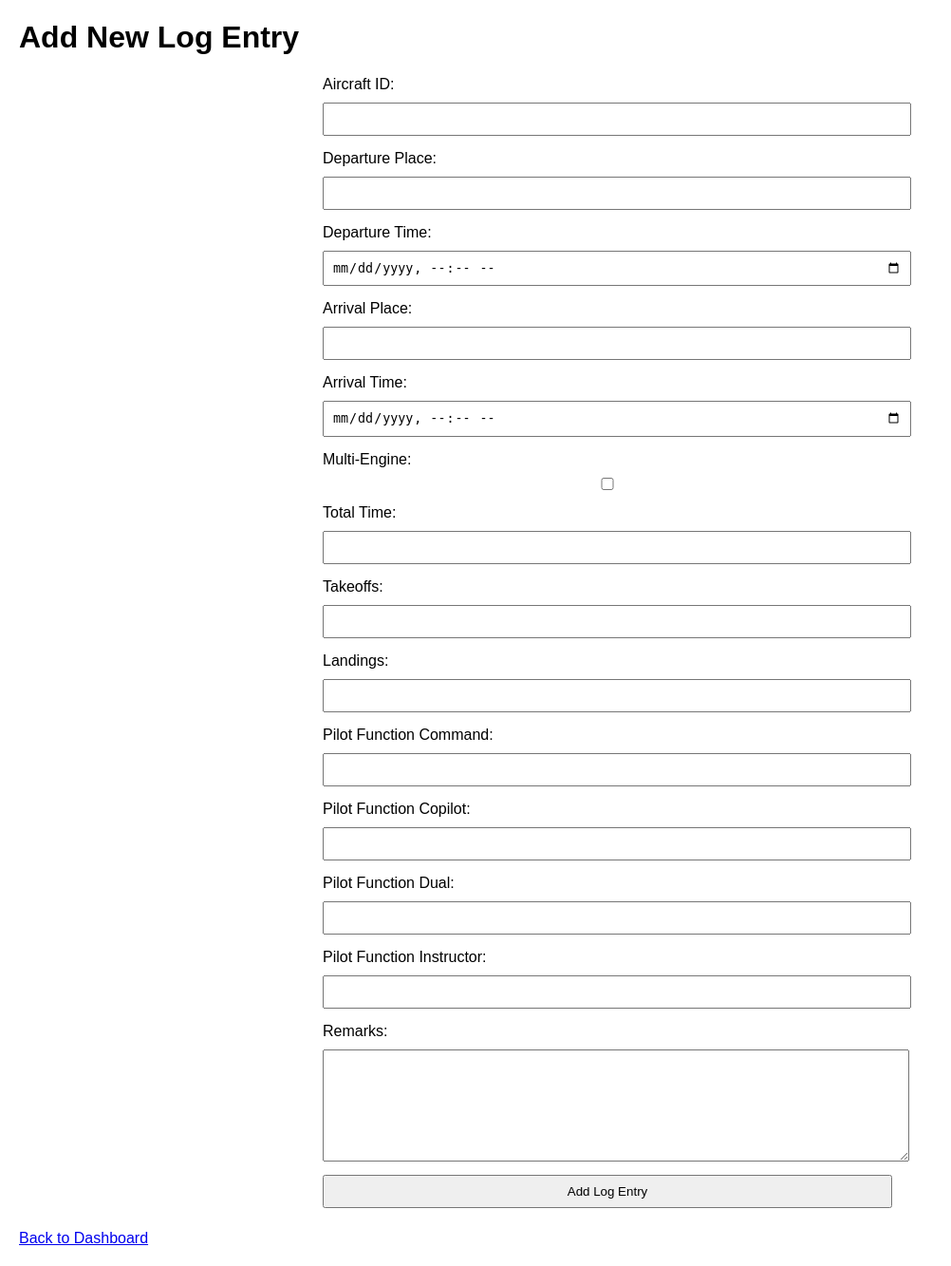
After one commit to alessiottavo/DigiLogbook, a PHP site: page /addentry.php in a window 1280 px wide. The commit adds this page. Shown: the whole page at 95% size, without its empty margins (0-1002 px from the left). Run offline with PHP 8.4, Linux system fonts and the light colour scheme; the visitor is signed in with stand-in values (Sample User, id 1).

Commit message:
Added LogEntry data model and Service with business logic

```diff
--- a/mysql/init.sql
+++ b/mysql/init.sql
@@ -65,8 +65,8 @@ VALUES
 -- Insert sample data into logentry table
 INSERT INTO logentries (pilot_id, aircraft_id, departure_place, departure_time, arrival_place, arrival_time, multi_engine, total_time, takeoffs, landings, pilot_fun_command, pilot_fun_copilot, pilot_fun_dual, pilot_fun_instructor, remarks)
 VALUES
-(1, 1, 'LAX', '2023-07-01 06:00:00', 'SFO', '2023-07-01 08:00:00', FALSE, 2, 1, 1, 2, 0, 0, 0, 'Routine training flight'),
-(2, 2, 'JFK', '2023-07-15 09:00:00', 'BOS', '2023-07-15 10:30:00', FALSE, 1.5, 1, 1, 1, 0, 0, 0, 'Checked out on new aircraft'),
+(1, 1, 'LAX', '2023-07-01 06:00:00', 'SFO', '2023-07-01 08:00:00', FALSE, 120, 1, 1, 2, 0, 0, 0, 'Routine training flight'),
+(2, 2, 'JFK', '2023-07-15 09:00:00', 'BOS', '2023-07-15 10:30:00', FALSE, 90, 1, 1, 1, 0, 0, 0, 'Checked out on new aircraft'),
 (3, 3, 'ORD', '2023-07-20 07:30:00', 'DFW', '2023-07-20 11:00:00', TRUE, 3.5, 2, 2, 3, 0, 0, 0, 'Multi-engine training'),
 (1, 2, 'LAX', '2023-07-02 07:00:00', 'ORD', '2023-07-02 09:30:00', TRUE, 2.5, 1, 1, 1, 1, 1, 0, 'Cross-country flight'),
 (1, 3, 'ORD', '2023-07-03 10:00:00', 'ATL', '2023-07-03 13:00:00', FALSE, 3, 1, 2, 2, 1, 0, 1, 'Flight training with multi-engine aircraft'),
--- /dev/null
+++ b/www/addentry.php
@@ -0,0 +1,152 @@
+<?php
+
+session_start();
+
+// Check if the user is logged in
+if (!isset($_SESSION['logged_in']) || !$_SESSION['logged_in']) {
+    header('Location: index.php');
+    exit();
+}
+
+// Include necessary files for form handling
+require './service/EntryLogService.php';
+
+$entryLogService = new EntryLogService();
+$message = '';
+
+// Handle form submission
+if ($_SERVER['REQUEST_METHOD'] === 'POST' && isset($_POST['create_entry'])) {
+    $pilotId = $_SESSION['pilot_id'];
+    $aircraftId = $_POST['aircraft_id'];
+    $departurePlace = $_POST['departure_place'];
+    $departureTime = $_POST['departure_time'];
+    $arrivalPlace = $_POST['arrival_place'];
+    $arrivalTime = $_POST['arrival_time'];
+    $multiEngine = isset($_POST['multi_engine']) ? 1 : 0;
+    $totalTime = $_POST['total_time'];
+    $takeoffs = $_POST['takeoffs'];
+    $landings = $_POST['landings'];
+    $pilotFunCommand = $_POST['pilot_fun_command'];
+    $pilotFunCopilot = $_POST['pilot_fun_copilot'];
+    $pilotFunDual = $_POST['pilot_fun_dual'];
+    $pilotFunInstructor = $_POST['pilot_fun_instructor'];
+    $remarks = $_POST['remarks'];
+
+    // Create a LogEntry object
+    $entry = new LogEntry(
+        $pilotId,
+        $aircraftId,
+        $departurePlace,
+        $departureTime,
+        $arrivalPlace,
+        $arrivalTime,
+        $multiEngine,
+        $totalTime,
+        $takeoffs,
+        $landings,
+        $pilotFunCommand,
+        $pilotFunCopilot,
+        $pilotFunDual,
+        $pilotFunInstructor,
+        $remarks
+    );
+
+    // Add the log entry using the repository
+    $success = $entryLogService->addLogEntry($entry);
+
+    if ($success) {
+        $message = "Log entry added successfully!";
+        header("Location: dashboard.php");
+        exit();
+    } else {
+        $message = "Error adding log entry.";
+    }
+}
+?>
+
+<!DOCTYPE html>
+<html lang="en">
+<head>
+    <meta charset="UTF-8">
+    <title>Add Log Entry</title>
+    <style>
+        /* Simple styling for the form */
+        body {
+            font-family: Arial, sans-serif;
+            margin: 20px;
+        }
+        form {
+            max-width: 600px;
+            margin: auto;
+        }
+        label {
+            display: block;
+            margin: 10px 0 5px;
+        }
+        input, textarea, button {
+            width: 100%;
+            padding: 8px;
+            margin: 5px 0;
+        }
+        textarea {
+            height: 100px;
+        }
+    </style>
+</head>
+<body>
+    <h1>Add New Log Entry</h1>
+
+    <?php if (!empty($message)) : ?>
+        <p><?php echo htmlspecialchars($message); ?></p>
+    <?php endif; ?>
+
+    <form method="POST" action="">
+        <label for="aircraft_id">Aircraft ID:</label>
+        <input type="number" id="aircraft_id" name="aircraft_id" required>
+
+        <label for="departure_place">Departure Place:</label>
+        <input type="text" id="departure_place" name="departure_place" required>
+
+        <label for="departure_time">Departure Time:</label>
+        <input type="datetime-local" id="departure_time" name="departure_time" required>
+
+        <label for="arrival_place">Arrival Place:</label>
+        <input type="text" id="arrival_place" name="arrival_place" required>
+
+        <label for="arrival_time">Arrival Time:</label>
+        <input type="datetime-local" id="arrival_time" name="arrival_time" required>
+
+        <label for="multi_engine">Multi-Engine:</label>
+        <input type="checkbox" id="multi_engine" name="multi_engine">
+
+        <label for="total_time">Total Time:</label>
+        <input type="number" step="0.1" id="total_time" name="total_time" required>
+
+        <label for="takeoffs">Takeoffs:</label>
+        <input type="number" id="takeoffs" name="takeoffs" required>
+
+        <label for="landings">Landings:</label>
+        <input type="number" id="landings" name="landings" required>
+
+        <label for="pilot_fun_command">Pilot Function Command:</label>
+        <input type="number" id="pilot_fun_command" name="pilot_fun_command" required>
+
+        <label for="pilot_fun_copilot">Pilot Function Copilot:</label>
+        <input type="number" id="pilot_fun_copilot" name="pilot_fun_copilot" required>
+
+        <label for="pilot_fun_dual">Pilot Function Dual:</label>
+        <input type="number" id="pilot_fun_dual" name="pilot_fun_dual" required>
+
+        <label for="pilot_fun_instructor">Pilot Function Instructor:</label>
+        <input type="number" id="pilot_fun_instructor" name="pilot_fun_instructor" required>
+
+        <label for="remarks">Remarks:</label>
+        <textarea id="remarks" name="remarks"></textarea>
+
+        <button type="submit" name="create_entry">Add Log Entry</button>
+    </form>
+
+    <br>
+    <a href="dashboard.php">Back to Dashboard</a>
+</body>
+</html>
--- /dev/null
+++ b/www/model/LogEntry.php
@@ -0,0 +1,168 @@
+<?php
+class LogEntry {
+    private $id;
+    private $pilotId;
+    private $aircraftId;
+    private $departurePlace;
+    private $departureTime;
+    private $arrivalPlace;
+    private $arrivalTime;
+    private $multiEngine;
+    private $totalTime;
+    private $takeoffs;
+    private $landings;
+    private $pilotFunCommand;
+    private $pilotFunCopilot;
+    private $pilotFunDual;
+    private $pilotFunInstructor;
+    private $remarks;
+
+    // Constructor to initialize properties
+    public function __construct($pilotId, $aircraftId, $departurePlace, $departureTime, $arrivalPlace, $arrivalTime, $multiEngine, $totalTime, $takeoffs, $landings, $pilotFunCommand, $pilotFunCopilot, $pilotFunDual, $pilotFunInstructor, $remarks, $id = null) {
+        $this->id = $id;
+        $this->pilotId = $pilotId;
+        $this->aircraftId = $aircraftId;
+        $this->departurePlace = $departurePlace;
+        $this->departureTime = $departureTime;
+        $this->arrivalPlace = $arrivalPlace;
+        $this->arrivalTime = $arrivalTime;
+        $this->multiEngine = $multiEngine;
+        $this->totalTime = $totalTime;
+        $this->takeoffs = $takeoffs;
+        $this->landings = $landings;
+        $this->pilotFunCommand = $pilotFunCommand;
+        $this->pilotFunCopilot = $pilotFunCopilot;
+        $this->pilotFunDual = $pilotFunDual;
+        $this->pilotFunInstructor = $pilotFunInstructor;
+        $this->remarks = $remarks;
+    }
+
+    // Getters and setters
+    public function getId() {
+        return $this->id;
+    }
+
+    public function setId($id) {
+        $this->id = $id;
+    }
+
+    public function getPilotId() {
+        return $this->pilotId;
+    }
+
+    public function setPilotId($pilotId) {
+        $this->pilotId = $pilotId;
+    }
+
+    public function getAircraftId() {
+        return $this->aircraftId;
+    }
+
+    public function setAircraftId($aircraftId) {
+        $this->aircraftId = $aircraftId;
+    }
+
+    public function getDeparturePlace() {
+        return $this->departurePlace;
+    }
+
+    public function setDeparturePlace($departurePlace) {
+        $this->departurePlace = $departurePlace;
+    }
+
+    public function getDepartureTime() {
+        return $this->departureTime;
+    }
+
+    public function setDepartureTime($departureTime) {
+        $this->departureTime = $departureTime;
+    }
+
+    public function getArrivalPlace() {
+        return $this->arrivalPlace;
+    }
+
+    public function setArrivalPlace($arrivalPlace) {
+        $this->arrivalPlace = $arrivalPlace;
+    }
+
+    public function getArrivalTime() {
+        return $this->arrivalTime;
+    }
+
+    public function setArrivalTime($arrivalTime) {
+        $this->arrivalTime = $arrivalTime;
+    }
+
+    public function isMultiEngine() {
+        return $this->multiEngine;
+    }
+
+    public function setMultiEngine($multiEngine) {
+        $this->multiEngine = $multiEngine;
+    }
+
+    public function getTotalTime() {
+        return $this->totalTime;
+    }
+
+    public function setTotalTime($totalTime) {
+        $this->totalTime = $totalTime;
+    }
+
+    public function getTakeoffs() {
+        return $this->takeoffs;
+    }
+
+    public function setTakeoffs($takeoffs) {
+        $this->takeoffs = $takeoffs;
+    }
+
+    public function getLandings() {
+        return $this->landings;
+    }
+
+    public function setLandings($landings) {
+        $this->landings = $landings;
+    }
+
+    public function getPilotFunCommand() {
+        return $this->pilotFunCommand;
+    }
+
+    public function setPilotFunCommand($pilotFunCommand) {
+        $this->pilotFunCommand = $pilotFunCommand;
+    }
+
+    public function getPilotFunCopilot() {
+        return $this->pilotFunCopilot;
+    }
+
+    public function setPilotFunCopilot($pilotFunCopilot) {
+        $this->pilotFunCopilot = $pilotFunCopilot;
+    }
+
+    public function getPilotFunDual() {
+        return $this->pilotFunDual;
+    }
+
+    public function setPilotFunDual($pilotFunDual) {
+        $this->pilotFunDual = $pilotFunDual;
+    }
+
+    public function getPilotFunInstructor() {
+        return $this->pilotFunInstructor;
+    }
+
+    public function setPilotFunInstructor($pilotFunInstructor) {
+        $this->pilotFunInstructor = $pilotFunInstructor;
+    }
+
+    public function getRemarks() {
+        return $this->remarks;
+    }
+
+    public function setRemarks($remarks) {
+        $this->remarks = $remarks;
+    }
+}
--- a/www/register.php
+++ b/www/register.php
@@ -5,14 +5,11 @@ if ($_SERVER['REQUEST_METHOD'] === 'POST') {
     $username = $_POST['username'];
     $password = $_POST['password'];
 
-        // Boolean fields: Checkboxes are only set if checked
         $student = isset($_POST['student']) ? 1 : 0;
         $hp = isset($_POST['hp']) ? 1 : 0;
         $complex = isset($_POST['complex']) ? 1 : 0;
         $gear = isset($_POST['gear']) ? 1 : 0;
         $tail = isset($_POST['tail']) ? 1 : 0;
-
-        // Dates may need to be converted to appropriate formats for your database
         $ppl = $_POST['ppl'] ?: null;
         $cpl = $_POST['cpl'] ?: null;
         $atpl = $_POST['atpl'] ?: null;
--- a/www/repository/LogEntriesRepository.php
+++ b/www/repository/LogEntriesRepository.php
@@ -1,5 +1,7 @@
 <?php
-Class LogEntriesRepository {
+require './model/LogEntry.php';
+
+class LogEntriesRepository {
 
     private $pdo;
     private $host;
@@ -24,39 +26,143 @@ Class LogEntriesRepository {
         }
     }
 
+    // Fetch all entries for a given pilot with pagination
     public function getEntriesWithOffset($pilotId, $limit, $offset) {
         try {
-            // Prepare the SQL query with placeholders for pilot_id and fixed placeholders for LIMIT and OFFSET
             $stmt = $this->pdo->prepare("SELECT * FROM logentries WHERE pilot_id = :pilot_id LIMIT :limit OFFSET :offset");
 
-            // Bind the pilot_id parameter securely
             $stmt->bindValue(':pilot_id', $pilotId, PDO::PARAM_INT);
-
-            // Bind LIMIT and OFFSET parameters
             $stmt->bindValue(':limit', (int) $limit, PDO::PARAM_INT);
             $stmt->bindValue(':offset', (int) $offset, PDO::PARAM_INT);
 
-            // Execute the statement
             $stmt->execute();
 
-            // Fetch and return all results
-            return $stmt->fetchAll(PDO::FETCH_ASSOC);
+            // Fetch all results as LogEntry objects
+            $logEntries = [];
+            while ($row = $stmt->fetch(PDO::FETCH_ASSOC)) {
+                $logEntries[] = $this->mapRowToLogEntry($row);
+            }
+
+            return $logEntries;
         } catch (PDOException $e) {
-            echo "Failed to get Log Entries: " . $e->getMessage();
+            echo "Failed to get log entries: " . $e->getMessage();
             return false;
         }
     }
 
+    // Fetch total number of entries for a given pilot
     public function getTotalEntries($pilotId) {
         try {
             $stmt = $this->pdo->prepare("SELECT COUNT(*) as count FROM logentries WHERE pilot_id = :pilot_id");
             $stmt->bindValue(':pilot_id', $pilotId, PDO::PARAM_INT);
             $stmt->execute();
             $result = $stmt->fetch(PDO::FETCH_ASSOC);
-            return (int) $result['count']; // Ensure you return an integer
+            return (int) $result['count'];
         } catch (PDOException $e) {
-            echo "Failed to get Total Entries: " . $e->getMessage();
-            return 0; // Return 0 or another default value on error
+            echo "Failed to get total entries: " . $e->getMessage();
+            return 0;
         }
     }
+
+    public function addEntryFromLogEntry(LogEntry $logEntry) {
+        try {
+            $sql = "INSERT INTO logentries (
+                pilot_id, aircraft_id, departure_place, departure_time, arrival_place, arrival_time, multi_engine,
+                total_time, takeoffs, landings, pilot_fun_command, pilot_fun_copilot, pilot_fun_dual,
+                pilot_fun_instructor, remarks
+            ) VALUES (
+                :pilot_id, :aircraft_id, :departure_place, :departure_time, :arrival_place, :arrival_time, :multi_engine,
+                :total_time, :takeoffs, :landings, :pilot_fun_command, :pilot_fun_copilot, :pilot_fun_dual,
+                :pilot_fun_instructor, :remarks
+            )";
+
+            $stmt = $this->pdo->prepare($sql);
+
+            $stmt->bindValue(':pilot_id', $logEntry->getPilotId(), PDO::PARAM_INT);
+            $stmt->bindValue(':aircraft_id', $logEntry->getAircraftId(), PDO::PARAM_INT);
+            $stmt->bindValue(':departure_place', $logEntry->getDeparturePlace(), PDO::PARAM_STR);
+            $stmt->bindValue(':departure_time', $logEntry->getDepartureTime(), PDO::PARAM_STR);
+            $stmt->bindValue(':arrival_place', $logEntry->getArrivalPlace(), PDO::PARAM_STR);
+            $stmt->bindValue(':arrival_time', $logEntry->getArrivalTime(), PDO::PARAM_STR);
+            $stmt->bindValue(':multi_engine', $logEntry->isMultiEngine(), PDO::PARAM_BOOL);
+            $stmt->bindValue(':total_time', $logEntry->getTotalTime(), PDO::PARAM_STR);
+            $stmt->bindValue(':takeoffs', $logEntry->getTakeoffs(), PDO::PARAM_INT);
+            $stmt->bindValue(':landings', $logEntry->getLandings(), PDO::PARAM_INT);
+            $stmt->bindValue(':pilot_fun_command', $logEntry->getPilotFunCommand(), PDO::PARAM_INT);
+            $stmt->bindValue(':pilot_fun_copilot', $logEntry->getPilotFunCopilot(), PDO::PARAM_INT);
+            $stmt->bindValue(':pilot_fun_dual', $logEntry->getPilotFunDual(), PDO::PARAM_INT);
+            $stmt->bindValue(':pilot_fun_instructor', $logEntry->getPilotFunInstructor(), PDO::PARAM_INT);
+            $stmt->bindValue(':remarks', $logEntry->getRemarks(), PDO::PARAM_STR);
+
+            $stmt->execute();
+
+            return true;
+        } catch (PDOException $e) {
+            echo "Failed to add log entry: " . $e->getMessage();
+            return false;
+        }
+    }
+
+
+    // Add a new log entry
+    public function addEntry($pilotId, $aircraftId, $departurePlace, $departureTime, $arrivalPlace, $arrivalTime, $multiEngine, $totalTime, $takeoffs, $landings, $pilotFunCommand, $pilotFunCopilot, $pilotFunDual, $pilotFunInstructor, $remarks) {
+        try {
+            $sql = "INSERT INTO logentries (
+                pilot_id, aircraft_id, departure_place, departure_time, arrival_place, arrival_time, multi_engine,
+                total_time, takeoffs, landings, pilot_fun_command, pilot_fun_copilot, pilot_fun_dual,
+                pilot_fun_instructor, remarks
+            ) VALUES (
+                :pilot_id, :aircraft_id, :departure_place, :departure_time, :arrival_place, :arrival_time, :multi_engine,
+                :total_time, :takeoffs, :landings, :pilot_fun_command, :pilot_fun_copilot, :pilot_fun_dual,
+                :pilot_fun_instructor, :remarks
+            )";
+
+            $stmt = $this->pdo->prepare($sql);
+
+            $stmt->bindParam(':pilot_id', $pilotId, PDO::PARAM_INT);
+            $stmt->bindParam(':aircraft_id', $aircraftId, PDO::PARAM_INT);
+            $stmt->bindParam(':departure_place', $departurePlace, PDO::PARAM_STR);
+            $stmt->bindParam(':departure_time', $departureTime, PDO::PARAM_STR);
+            $stmt->bindParam(':arrival_place', $arrivalPlace, PDO::PARAM_STR);
+            $stmt->bindParam(':arrival_time', $arrivalTime, PDO::PARAM_STR);
+            $stmt->bindParam(':multi_engine', $multiEngine, PDO::PARAM_BOOL);
+            $stmt->bindParam(':total_time', $totalTime, PDO::PARAM_STR);
+            $stmt->bindParam(':takeoffs', $takeoffs, PDO::PARAM_INT);
+            $stmt->bindParam(':landings', $landings, PDO::PARAM_INT);
+            $stmt->bindParam(':pilot_fun_command', $pilotFunCommand, PDO::PARAM_INT);
+            $stmt->bindParam(':pilot_fun_copilot', $pilotFunCopilot, PDO::PARAM_INT);
+            $stmt->bindParam(':pilot_fun_dual', $pilotFunDual, PDO::PARAM_INT);
+            $stmt->bindParam(':pilot_fun_instructor', $pilotFunInstructor, PDO::PARAM_INT);
+            $stmt->bindParam(':remarks', $remarks, PDO::PARAM_STR);
+
+            $stmt->execute();
+
+            return true;
+        } catch (PDOException $e) {
+            echo "Failed to add log entry: " . $e->getMessage();
+            return false;
+        }
+    }
+
+    // Helper method to map a database row to a LogEntry object
+    private function mapRowToLogEntry($row) {
+        return new LogEntry(
+            $row['pilot_id'],
+            $row['aircraft_id'],
+            $row['departure_place'],
+            $row['departure_time'],
+            $row['arrival_place'],
+            $row['arrival_time'],
+            (bool)$row['multi_engine'],
+            $row['total_time'],
+            $row['takeoffs'],
+            $row['landings'],
+            $row['pilot_fun_command'],
+            $row['pilot_fun_copilot'],
+            $row['pilot_fun_dual'],
+            $row['pilot_fun_instructor'],
+            $row['remarks'],
+            $row['id']
+        );
+    }
 }
--- /dev/null
+++ b/www/service/EntryLogService.php
@@ -0,0 +1,38 @@
+<?php
+
+require './repository/LogEntriesRepository.php';
+
+class EntryLogService {
+
+    private $logEntriesRepo;
+
+    public function __construct() {
+        $this->logEntriesRepo = new LogEntriesRepository();
+    }
+
+    public function addLogEntry(LogEntry $entry) {
+        // Convert times to DateTime objects
+        $departureTime = new DateTime($entry->getDepartureTime());
+        $arrivalTime = new DateTime($entry->getArrivalTime());
+
+        // Calculate total time in hours
+        $timeInterval = $departureTime->diff($arrivalTime);
+        $calculatedTotalTime = $timeInterval->h * 60 + ($timeInterval->i);
+        // Validation
+        if ($arrivalTime <= $departureTime) {
+            throw new Exception("Arrival time must be after departure time.");
+        }
+
+        if ($calculatedTotalTime != $entry->getTotalTime()) {
+            throw new Exception("Total time does not match the difference between departure and arrival times.");
+        }
+
+        $totalPilotFunTime = $entry->getPilotFunCommand() + $entry->getPilotFunCopilot() + $entry->getPilotFunDual() + $entry->getPilotFunInstructor();
+        if ($totalPilotFunTime != $entry->getTotalTime()) {
+            throw new Exception("The sum of command, copilot, dual, and instructor times must equal total time.");
+        }
+
+        // Add the entry using the repository
+        return $this->logEntriesRepo->addEntryFromLogEntry($entry);
+    }
+}
```
Also changed, not shown: www/dashboard.php (+30 -22 lines), www/repository/AircraftRepository.php (added, +37 -0 lines).
